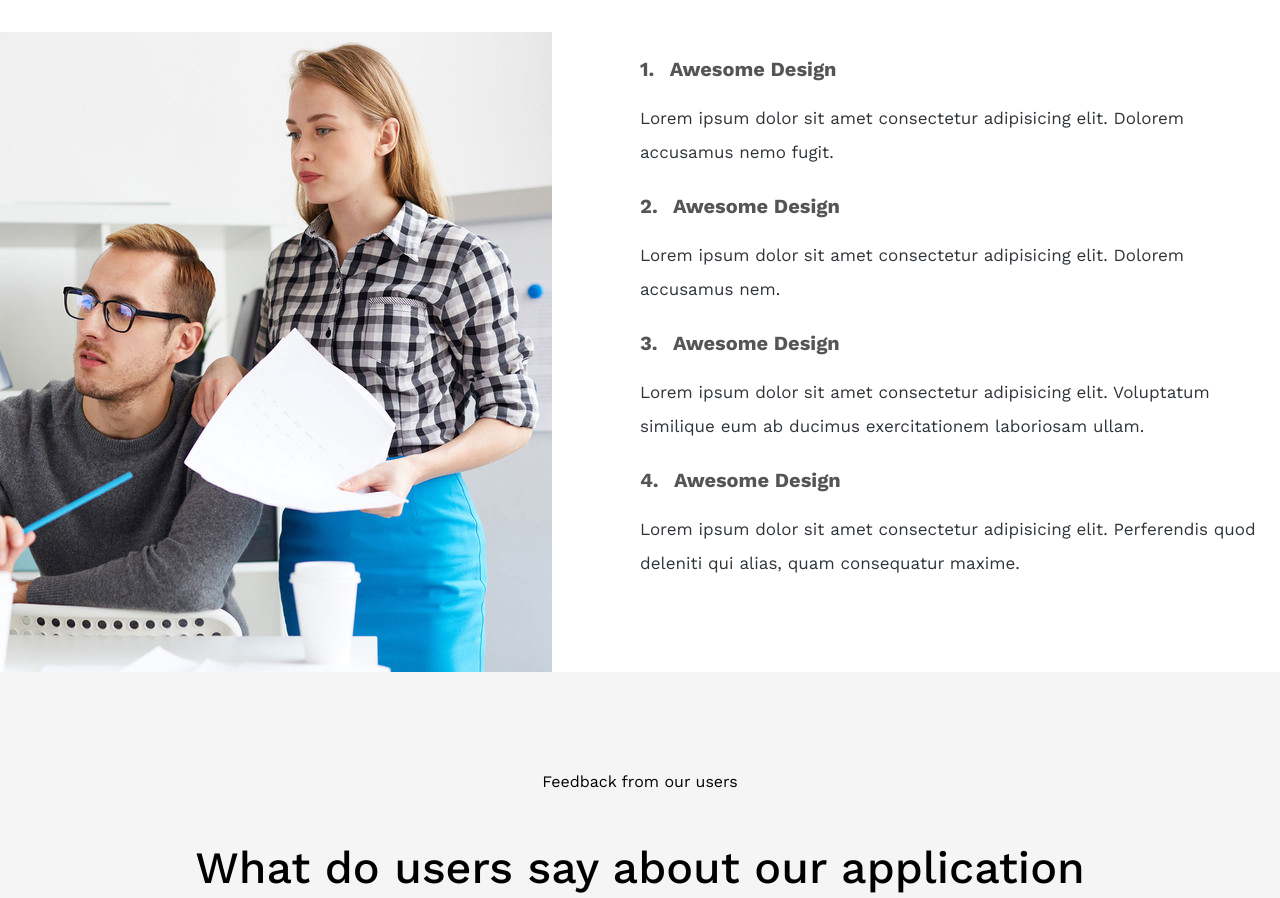
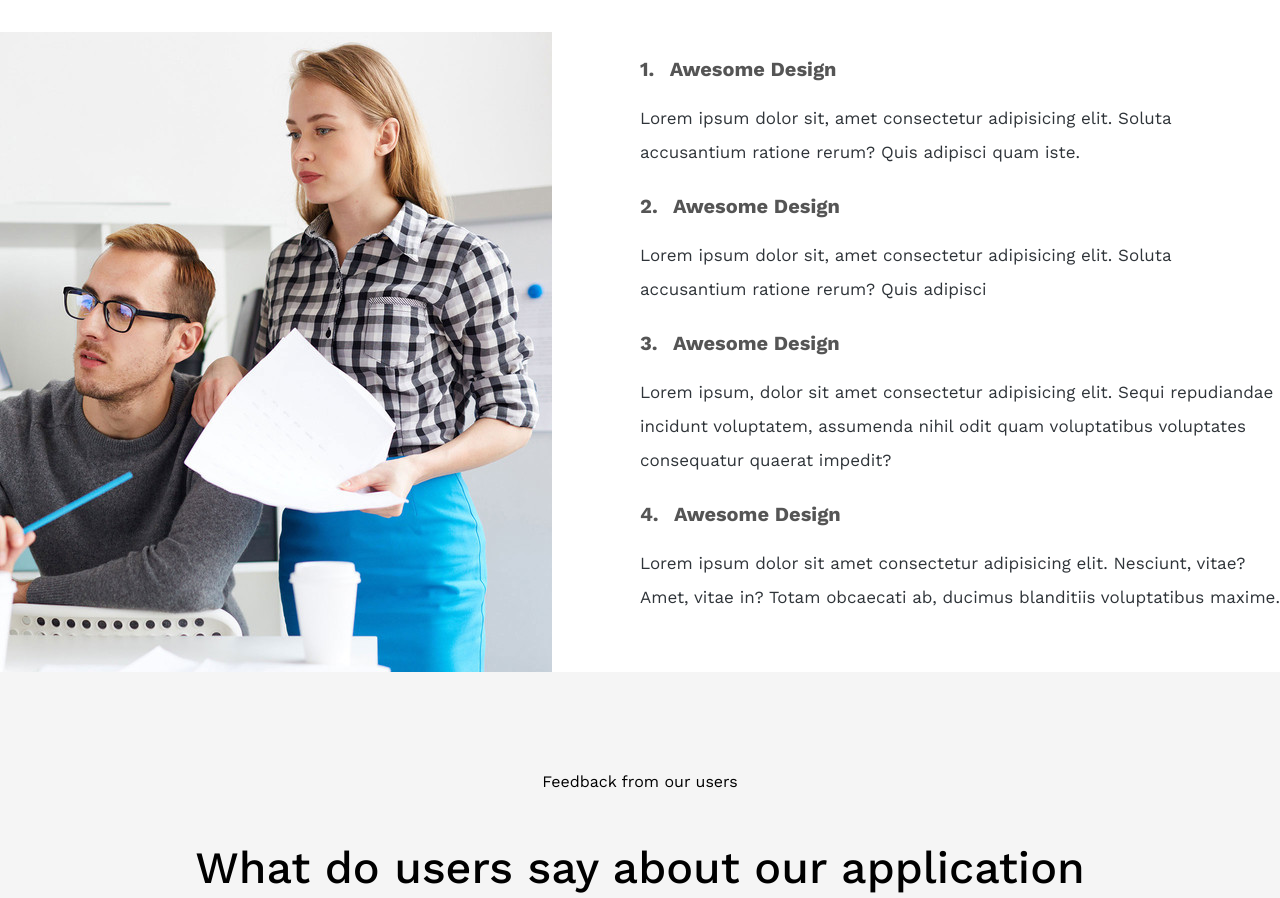
Before and after one commit to devfaishal/class18m, a plain HTML site: page index.html in a window 1280 px wide. Shown: the part 3103-4001 px from the top of the page. Drawn offline with nearby package versions, Linux system fonts and the light colour scheme; files whose address does not match are found by name.

Commit message:
Update index.html

```diff
--- a/index.html
+++ b/index.html
@@ -187,13 +187,13 @@
                 </div>
                 <div class="service_right_text right">
                     <h3> <span>1.</span> Awesome Design</h3>
-                    <p>Lorem ipsum dolor sit amet consectetur adipisicing elit. Dolorem accusamus nemo fugit.</p>
+                    <p>Lorem ipsum dolor sit, amet consectetur adipisicing elit. Soluta accusantium ratione rerum? Quis adipisci quam iste.</p>
                     <h3> <span>2.</span> Awesome Design</h3>
-                    <p>Lorem ipsum dolor sit amet consectetur adipisicing elit. Dolorem accusamus nem.</p>
+                    <p>Lorem ipsum dolor sit, amet consectetur adipisicing elit. Soluta accusantium ratione rerum? Quis adipisci</p>
                     <h3> <span>3.</span> Awesome Design</h3>
-                    <p>Lorem ipsum dolor sit amet consectetur adipisicing elit. Voluptatum similique eum ab ducimus exercitationem laboriosam ullam.</p>
+                    <p>Lorem ipsum, dolor sit amet consectetur adipisicing elit. Sequi repudiandae incidunt voluptatem, assumenda nihil odit quam voluptatibus voluptates consequatur quaerat impedit?</p>
                     <h3> <span>4.</span> Awesome Design</h3>
-                    <p>Lorem ipsum dolor sit amet consectetur adipisicing elit. Perferendis quod deleniti qui alias, quam consequatur maxime.</p>
+                    <p>Lorem ipsum dolor sit amet consectetur adipisicing elit. Nesciunt, vitae? Amet, vitae in? Totam obcaecati ab, ducimus blanditiis voluptatibus maxime.</p>
                 </div>
             </div>
         </div>
```
